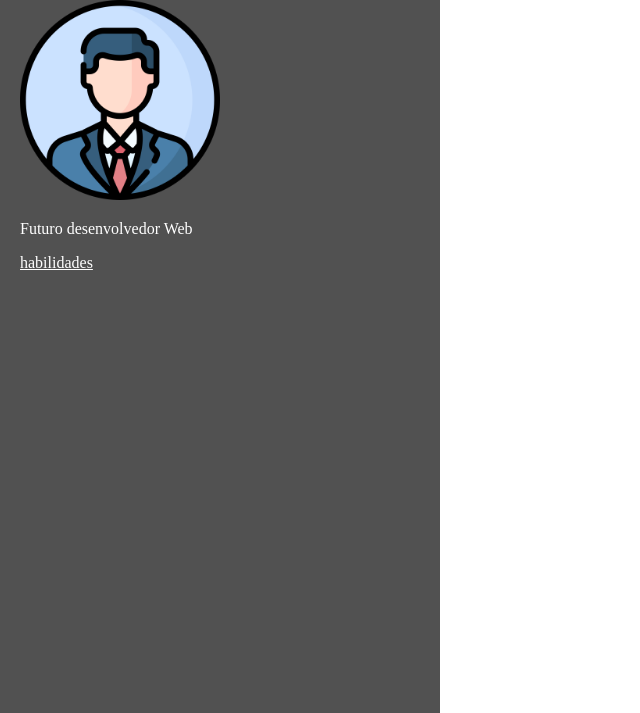
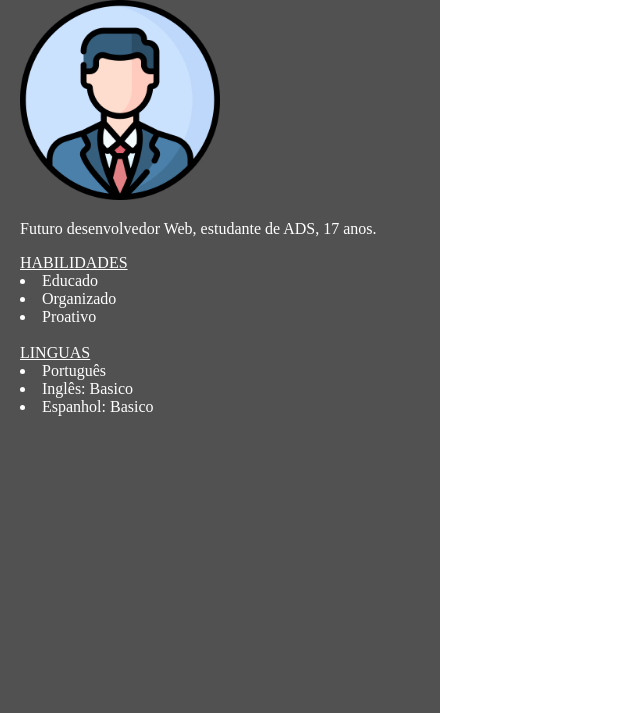
Before and after one commit to RM-Classroom/dwfe-ads-semana3-izhaks-ena-stack, a plain HTML site: page public/index.html in a window 1280 px wide. Shown: the part 87-800 px from the top of the page, without its empty margins (0-640 px from the left). Drawn offline with Linux system fonts and the light colour scheme.

Commit message:
Atualização do README - matrícula: 1658233

```diff
--- a/public/index.html
+++ b/public/index.html
@@ -13,8 +13,17 @@
     <div class="esquerda">
         <h2>Izhak Sena</h2>
         <img src="perf.png" alt="Foto de perfil"height="200px" width="200px">
-        <p>Futuro desenvolvedor Web</p>
-        <u font-size="16px">habilidades </u>
+        <p>Futuro desenvolvedor Web, estudante de ADS, 17 anos.</p>
+        <u>HABILIDADES </u>
+        <li>Educado
+        <li>Organizado
+        <li>Proativo</li>
+        <br>
+        <u>LINGUAS</u>
+        <li>Português
+        <li>Inglês: Basico
+        <li>Espanhol: Basico</li>
+
     </div>
 
     <div class="direita">
```
